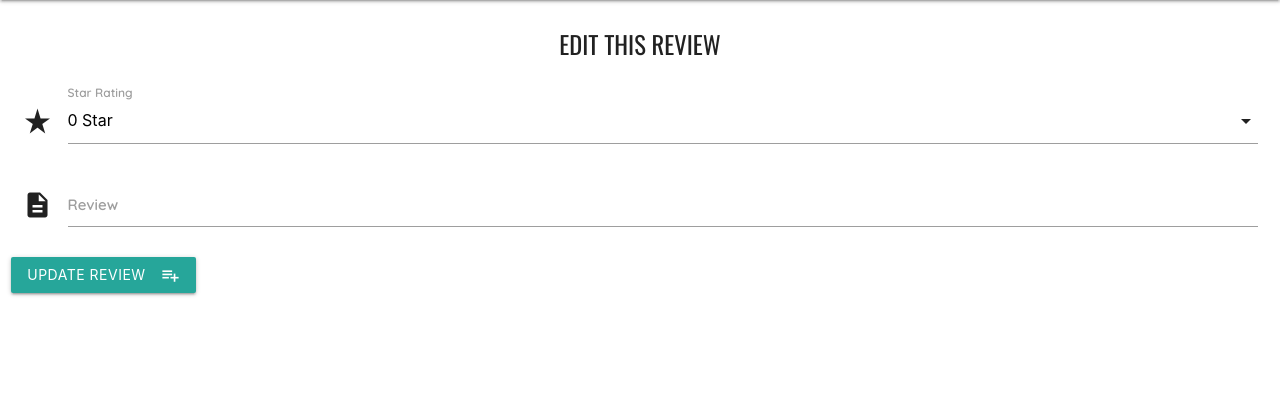
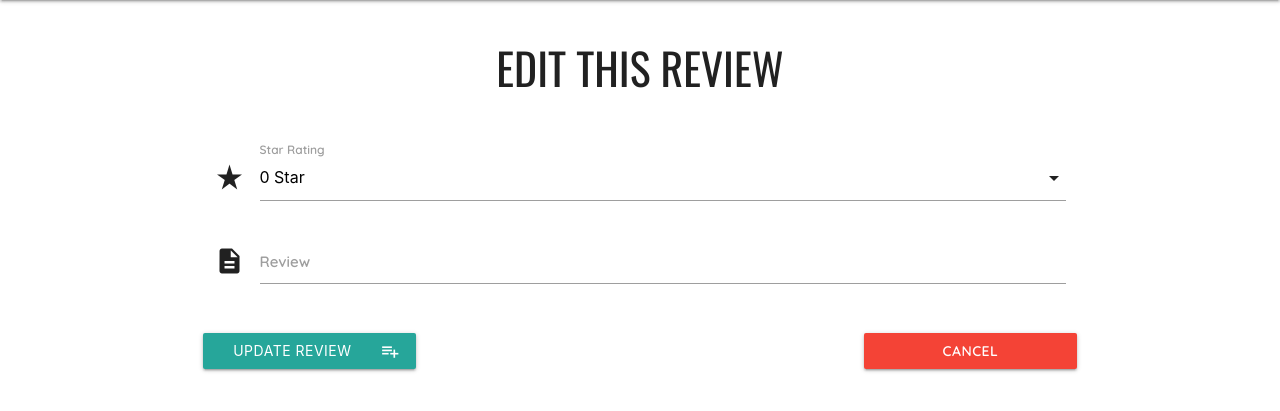
Before and after one commit to KelvinHere/book-review-app, a Flask app: template templates/editreview.html in a window 1280 px wide. Shown: the part 64-475 px from the top of the page. Run offline with Flask 2, Linux system fonts and the light colour scheme; the template is opened without the code that fills it, so the values that code supplies are empty; some libraries are stand-ins or nearby versions.

Commit message:
FEAT: Add cancel button to edit review. HTML: Add container and section class to edit review page container div

```diff
--- a/templates/editreview.html
+++ b/templates/editreview.html
@@ -1,9 +1,9 @@
 {% extends 'base.html' %}
 {% block content %}
 <div class="center-align container section">
-    <h5>Edit this review</h5>
+    <h3>Edit this review</h3>
 </div>
-<div class="row">
+<div class="row container section">
   <form class="col s12" action="{{url_for('update_review', book_id=book_id, review_id=review_id)}}" method="POST">
     <div class="input-field col s12">
       <i class="material-icons prefix">star_rate</i>
@@ -25,10 +25,18 @@
       <textarea name="new_review" id="new_review" class="materialize-textarea">{{review}}</textarea>
       <label for="new_review">Review</label>
     </div>
-    <button class="btn waves-effect waves-light" type="submit">
+    <div class="row">
+      <div class="col s6 margin-top">
+        <button class="btn waves-effect waves-light update-buttons-resize" type="submit">
           Update Review
           <i class="material-icons right">playlist_add</i>
         </button>
+      </div>
+      <div class="col s6 margin-top">
+        <a href="{{url_for('view_reviews', book_id=book_id)}}"
+          class="waves-effect waves-light btn right update-buttons-resize red">Cancel</a>
+      </div>
+    </div>
   </form>
 </div>
 {% endblock %}
```
Lines whose indentation alone changed are shown as unchanged.
